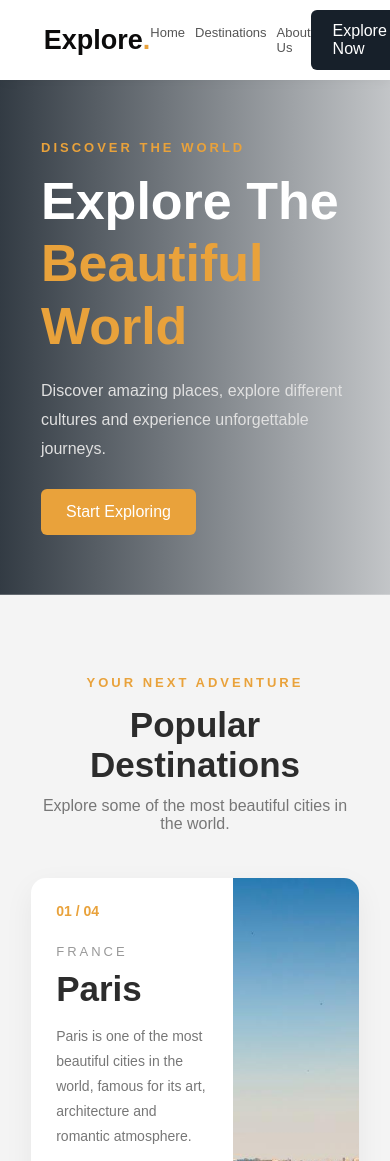
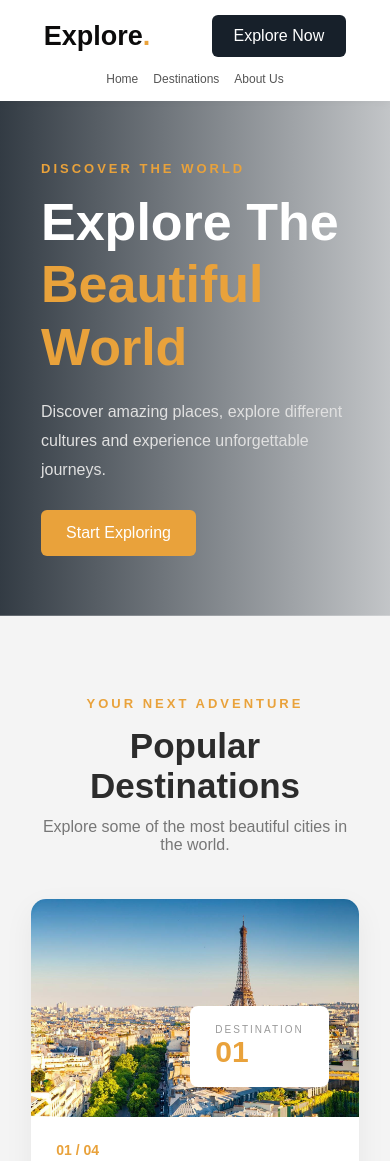
Before and after one commit to nourhan-elsaeed24/Explore-the-world-, a plain HTML site: page index.html in a window 390 px wide. Shown: the top 1161 px of the page. Drawn offline with Linux system fonts and the light colour scheme.

Commit message:
update responsive design

```diff
--- a/style.css
+++ b/style.css
@@ -356,38 +356,74 @@ html {
 }
 
 @media screen and (max-width: 768px) {
-
-    .navbar,
-    header {
+    .destination-card {
         display: flex;
-        justify-content: space-between;
-        align-items: center;
-        padding: 10px 15px;
+        flex-direction: column;
+        width: 100%;
+    }
+    .card-right {
+        order: -1;
+        position: relative;
+        width: 100%;
+        height: 280px;
     }
 
-    .nav-links,
-    nav ul {
-        gap: 10px;
+    .card-right img {
+        display: block;
+        width: 100%;
+        height: 100%;
+        object-fit: cover;
+    }
+    .card-left {
+        order: 1;
+        width: 100%;
+        box-sizing: border-box;
     }
 
-    .nav-links a,
-    nav a {
-        font-size: 13px;
+    .slider-controls {
+        display: flex;
+        justify-content: center;
+        align-items: center;
+        gap: 10px;
+        flex-wrap: wrap;
     }
 
-    .destination-card,
-    .card,
-    .destination-item {
-        width: 100%;
+    .nav-btn {
+        padding: 12px 15px;
+        font-size: 12px;
     }
 
-    .destination-card img,
-    .card img {
+    .navbar {
+        padding: 15px;
+    }
 
-        display: flex;
-        flex-direction: column;
-        align-items: center;
-        text-align: center;
-        width: 100%;
-    }
+    .nav-container {
+    display: flex;
+    flex-direction: row;
+    flex-wrap: wrap;
+    justify-content: space-between;
+    align-items: center;
+    gap: 15px;
 }
+
+.logo {
+    order: 1;
+}
+
+.btn-dark {
+    order: 2;
+}
+
+.nav-links {
+    order: 3;
+    width: 100%;
+    display: flex;
+    justify-content: center;
+    gap: 15px;
+}
+
+.nav-links a {
+    font-size: 12px;
+    white-space: nowrap;
+}
+}
```
